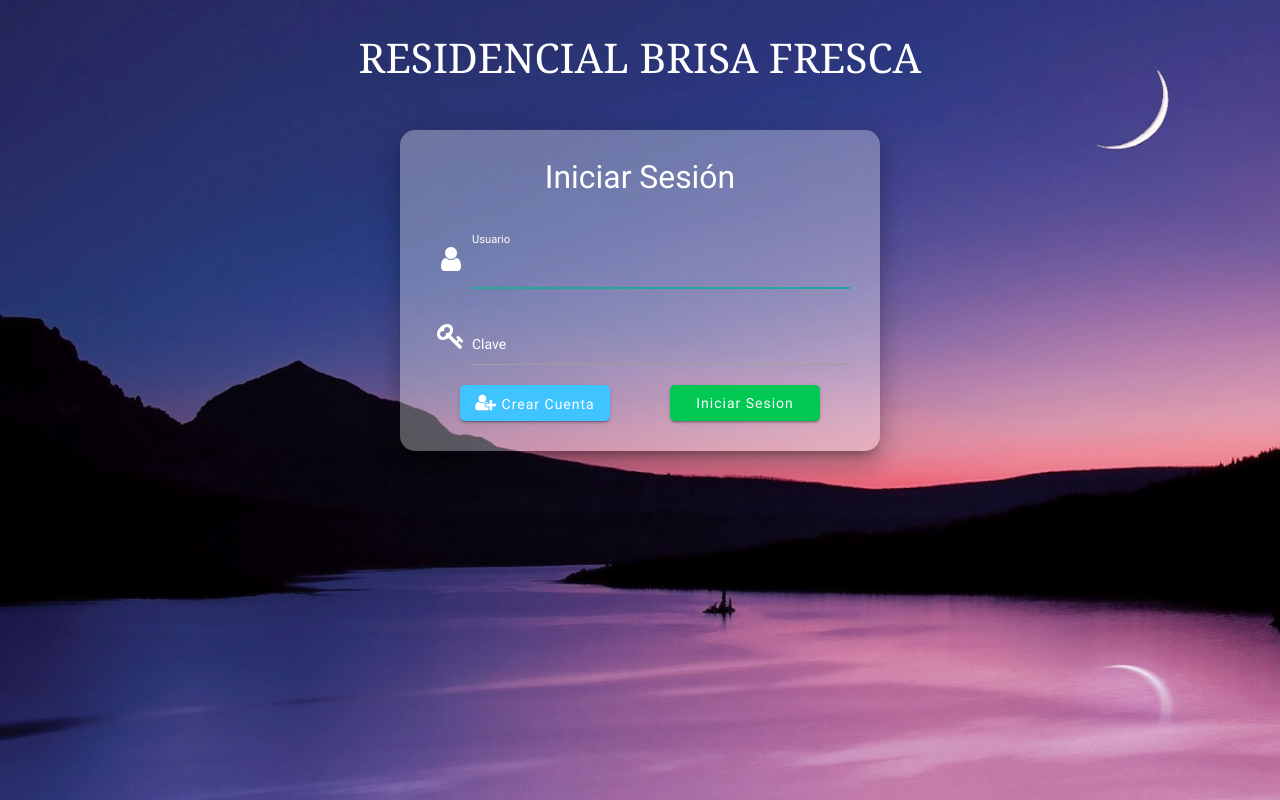
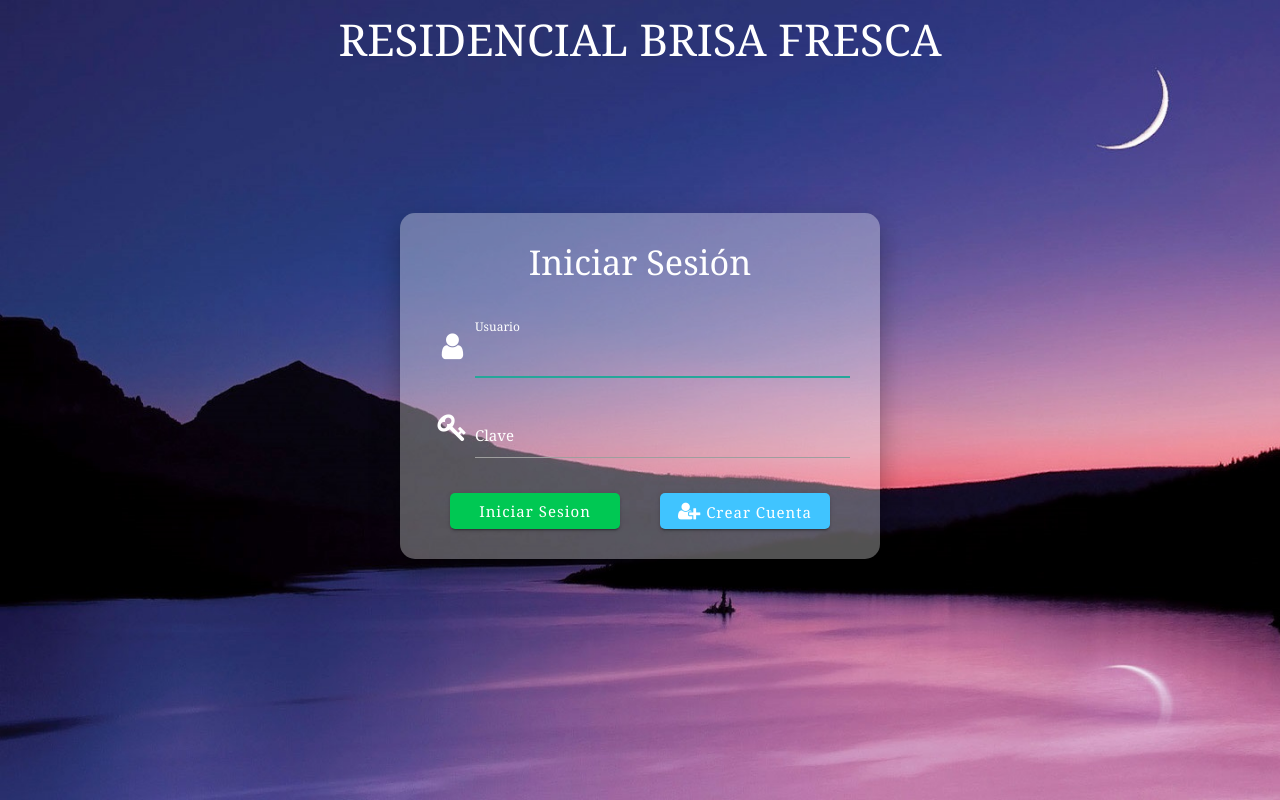
Before and after one commit to RaynerHM/envResidencial, a Django app: template projectResidencial/templates/login.html in a window 1280 px wide. Run offline with Django 3.2, Linux system fonts and the light colour scheme; the template is opened without the code that fills it, so the values that code supplies are empty.

Commit message:
Nuevos cambios en el Front End del Login y Registro de Residente 1.1

```diff
--- a/projectResidencial/static/style.css
+++ b/projectResidencial/static/style.css
@@ -1,6 +1,6 @@
 @media only screen and (min-width: 1200px) {
     html {
-        font-size: 14px;
+        font-size: 15px;
     }
 }
 
@@ -51,6 +51,59 @@ li {
 
 /* ----- Login ----- */
 
+@media only screen and (min-width: 360px) {
+    #login .fondo {
+        background-color: rgba(255, 255, 255, 0.32);
+        width: 300px;
+        border-radius: 15px;
+        padding: 20px 10px;
+        margin-bottom: 80px;
+    }
+    #login .row button,
+    #login .row a {
+        padding: 0 5% 0 5%;
+        margin-top: 15px;
+        width: 250px;
+        border-radius: 5px;
+        text-align: center;
+    }
+    #login h3 {
+        font-size: 20px;
+        margin: 15px 0;
+    }
+}
+
+@media only screen and (min-width: 600px) {
+    #login .fondo {
+        background-color: rgba(255, 255, 255, 0.32);
+        width: 480px;
+        border-radius: 15px;
+        padding: 30px;
+    }
+    #login .row button,
+    #login .row a {
+        padding: 0 5% 0 5%;
+        width: 170px;
+        border-radius: 5px;
+        text-align: center;
+    }
+    #login h3 {
+        font-size: 2.92rem;
+    }
+}
+
+#login .container {
+    margin: 50px 0%;
+    width: 100%;
+    max-width: 100%;
+}
+
+@media only screen and (min-width: 1200px) {
+    #login .container {
+        margin: 150px 0%;
+    }
+}
+
 #mensaje {
     background-color: red;
     color: #fff;
@@ -61,14 +114,7 @@ li {
     font-size: 20px;
 }
 
-#login .fondo {
-    background-color: rgba(255, 255, 255, 0.32);
-    width: 480px;
-    border-radius: 15px;
-    padding: 30px;
-}
-
-h3 {
+#login {
     margin-top: 35px;
     color: #fff;
     font-family: Cambria;
@@ -80,6 +126,8 @@ h3 {
     background-attachment: fixed;
     overflow: auto;
     color: #fff;
+    margin: 0%;
+    height: 100%;
 }
 
 #login h4 {
@@ -367,20 +441,14 @@ table.bordered tbody tr:hover {
     margin: 5px 10px;
 }
 
-#login .container,
 #bPassword .container {
     margin: 5px;
     width: 100%;
     max-width: 100%;
 }
 
-#bPassword .container .row,
-#login .container {
+#bPassword .container .row {
     margin: 0%;
-}
-
-#login .container {
-    margin: 50px 0%;
 }
 
 #controles {
--- a/projectResidencial/static/style.js
+++ b/projectResidencial/static/style.js
@@ -1,4 +1,6 @@
 $('#username').focus();
+
+$('#nombre').focus();
 
 
 $('select').material_select();
--- a/projectResidencial/templates/1registrar_Pagos.html
+++ b/projectResidencial/templates/1registrar_Pagos.html
@@ -52,7 +52,7 @@
     <ul id="slide-out" class="side-nav ">
         <li class="">
             <div class="datos">
-                <span class="usuario"> {{ usuariofull }}</span>
+                <span class="usuario"> {{ usuariofull }}</span><br>
                 <span class="email "> {{ email }}</span>
             </div>
         </li>
--- a/projectResidencial/templates/estadosDeCuenta.html
+++ b/projectResidencial/templates/estadosDeCuenta.html
@@ -34,7 +34,7 @@
     <ul id="slide-out" class="side-nav ">
         <li class="">
             <div class="datos">
-			<span class="usuario"> {{ usuariofull }}</span>
+                <span class="usuario"> {{ usuariofull }}</span><br>
                 <span class="email "> {{ email }}</span>
             </div>
         </li>
@@ -66,7 +66,7 @@
 
     <div class="advertencia">
         {% for a in ajuste %}
-        <h6>Los pagos de las mensualidades vencen los días <b>{{a.fecha_Para_Facturar|date:"d" }}</b> de cada mes, luego de esta fecha el Residencial le concede <b>05 días</b> adicionales para realizar los mismos sin cargos. A partir de los <b>días {{a.fecha_Limite_Pago|date:"d" }}</b> se generarán cargos de <b>RD${{ a.pago_Recargo }}</b> pesos por pagos atrasado.</h6>
+        <h6>Los pagos de las mensualidades vencen los días <b>{{a.fecha_Para_Facturar|date:"d" }}</b> de cada mes, luego de esta fecha el Residencial le concede <b>05 días</b> adicionales para realizar los mismos sin cargos. A partir de los <b>días {{a.fecha_Limite_Pago|date:"d" }}</b>            se generarán cargos de <b>RD${{ a.pago_Recargo }}</b> pesos por pagos atrasado.</h6>
         {% endfor %}
     </div>
 
--- a/projectResidencial/templates/login.html
+++ b/projectResidencial/templates/login.html
@@ -4,7 +4,7 @@
 <html lang="es">
 
 <head>
-    <title>Login</title>
+    <title>Iniciar Sesión</title>
 
     <meta charset="UTF-8">
     <meta name="viewport" content="width=device-width, initial-scale=1.0, user-scalable=no" />
@@ -24,7 +24,7 @@
         <div class="row " style="display:flex;justify-content:center;align-items:center;">
             <div class=" fondo z-depth-5 center">
                 <form method="POST" action="{% url 'login' %}">{% csrf_token %}
-                    <h4>Iniciar Sesión</h4>
+                    <h4 class="hide-on-small-only">Iniciar Sesión</h4>
                     <!--   Usuario   -->
                     <div class="input-field">
                         <i class="prefix fa fa-user fa-3x"></i>
@@ -40,13 +40,13 @@
                     </div>
 
                     <div class="row">
+                        <!--   Iniciar Sesion   -->
+                        <div class="col m6 s12 center group navform wat-cf">
+                            <button class="btn hoverable waves-effect" type="submit">Iniciar Sesion</button>
+                        </div>
                         <!--   Crear Cuenta   -->
-                        <div class="col m6 center group navform wat-cf">
+                        <div class="col m6 s12 center group navform wat-cf">
                             <a class="btn hoverable waves-effect" href="/crear-cuenta"><i class="fa fa-user-plus"></i> Crear Cuenta</a>
-                        </div>
-                        <!--   Iniciar Sesion   -->
-                        <div class="col m6 center group navform wat-cf">
-                            <button class="btn hoverable waves-effect" type="submit">Iniciar Sesion</button>
                         </div>
                     </div>
                 </form>
--- a/projectResidencial/templates/registrar_Pagos.html
+++ b/projectResidencial/templates/registrar_Pagos.html
@@ -51,7 +51,7 @@
     <ul id="slide-out" class="side-nav ">
         <li class="">
             <div class="datos">
-                <span class="usuario"> {{ usuariofull }}</span>
+                <span class="usuario"> {{ usuariofull }}</span><br>
                 <span class="email "> {{ email }}</span>
             </div>
         </li>
```
Also changed, not shown: other parts of projectResidencial/static/style.css (+31 -5 lines), projectResidencial/static/prueba.js (+22 -64 lines), projectResidencial/templates/password.html (+6 -7 lines), projectResidencial/templates/registrar_Pagos1.html (+10 -12 lines), projectResidencial/templates/registro_residente.html (+16 -11 lines), projectResidencial/db.sqlite3. Lines whose indentation alone changed are shown as unchanged.
